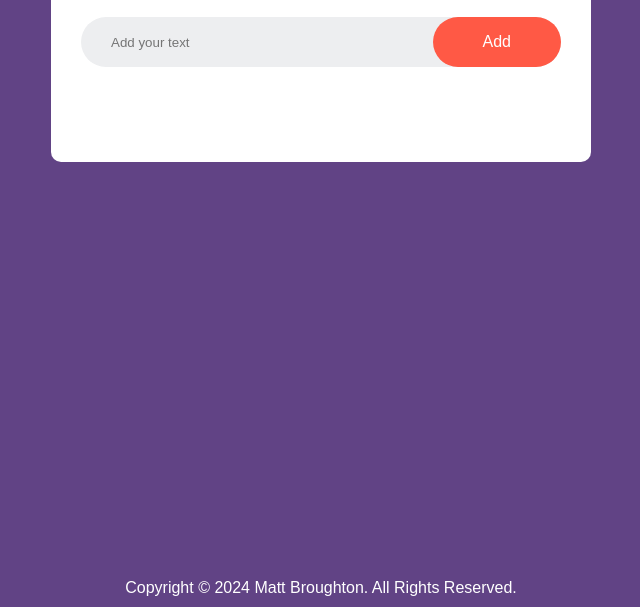
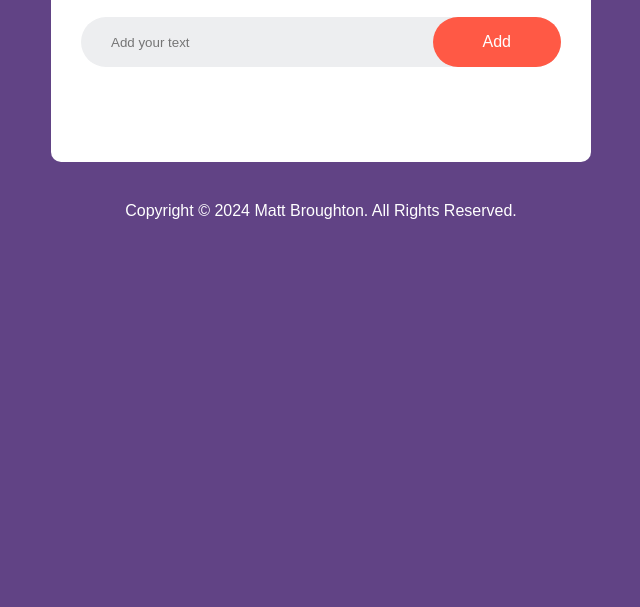
Before and after one commit to mbroughtonn/html-css-js-list, a plain HTML site: page index.html in a window 1280 px wide. Shown: the part 193-800 px from the top of the page, without its empty margins (319-959 px from the left). Drawn offline with Linux system fonts and the light colour scheme.

Commit message:
Update style.css

```diff
--- a/style.css
+++ b/style.css
@@ -5,11 +5,17 @@
     box-sizing: border-box;
 }
 
+html,
+body {
+    background-color: #614385;
+    /* Set background color of the page */
+    height: 100%;
+}
+
 .container {
-    position: relative;
-    min-height: 100vh;
-    background: #614385;
     padding: 10px;
+    margin-bottom: 20px;
+    /* Add margin to create space between the container and footer */
 }
 
 .todo-app {
@@ -111,12 +117,8 @@ ul li span:hover {
 }
 
 footer {
-    position: absolute;
-    bottom: 0;
-    left: 0;
-    width: 100%;
-    background: #614385;
-    color: white;
+    background-color: #614385;
+    color: #fff;
     text-align: center;
-    padding: 10px;
+    padding: 20px 0;
 }
```
